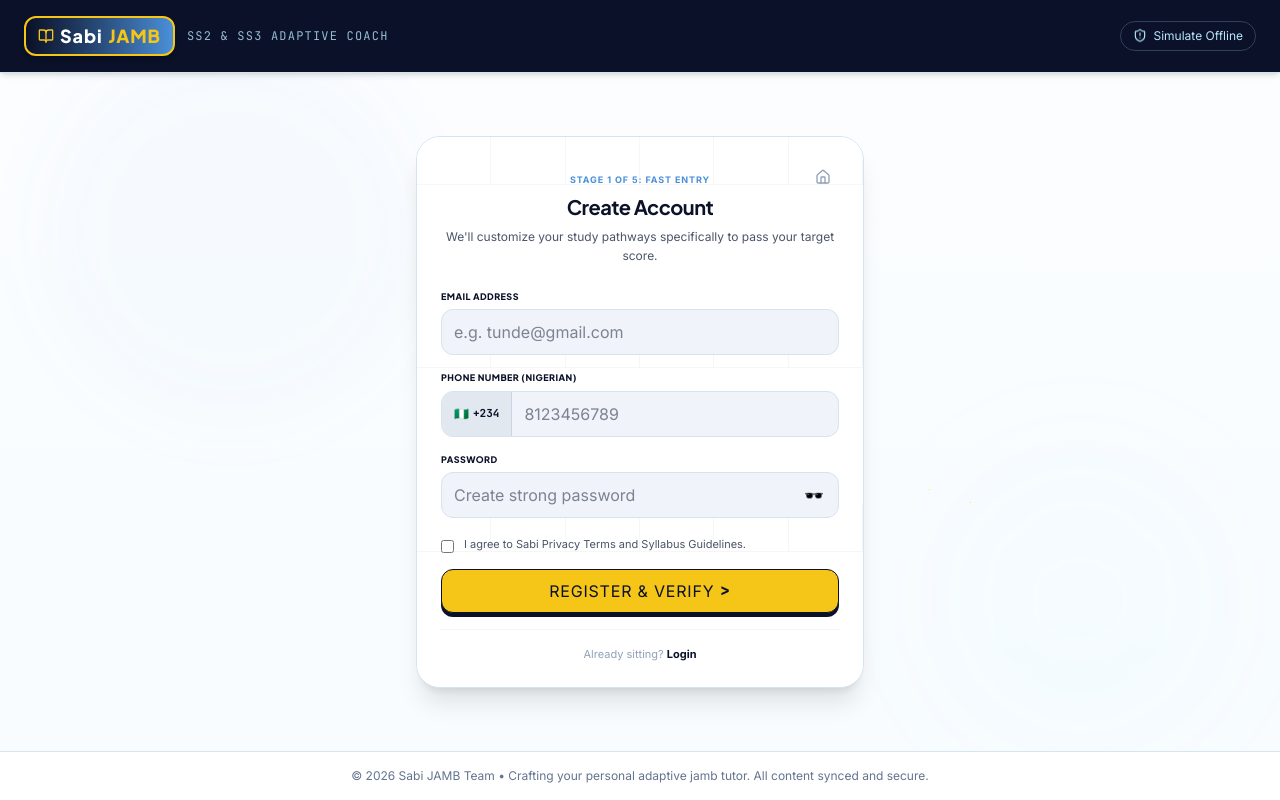
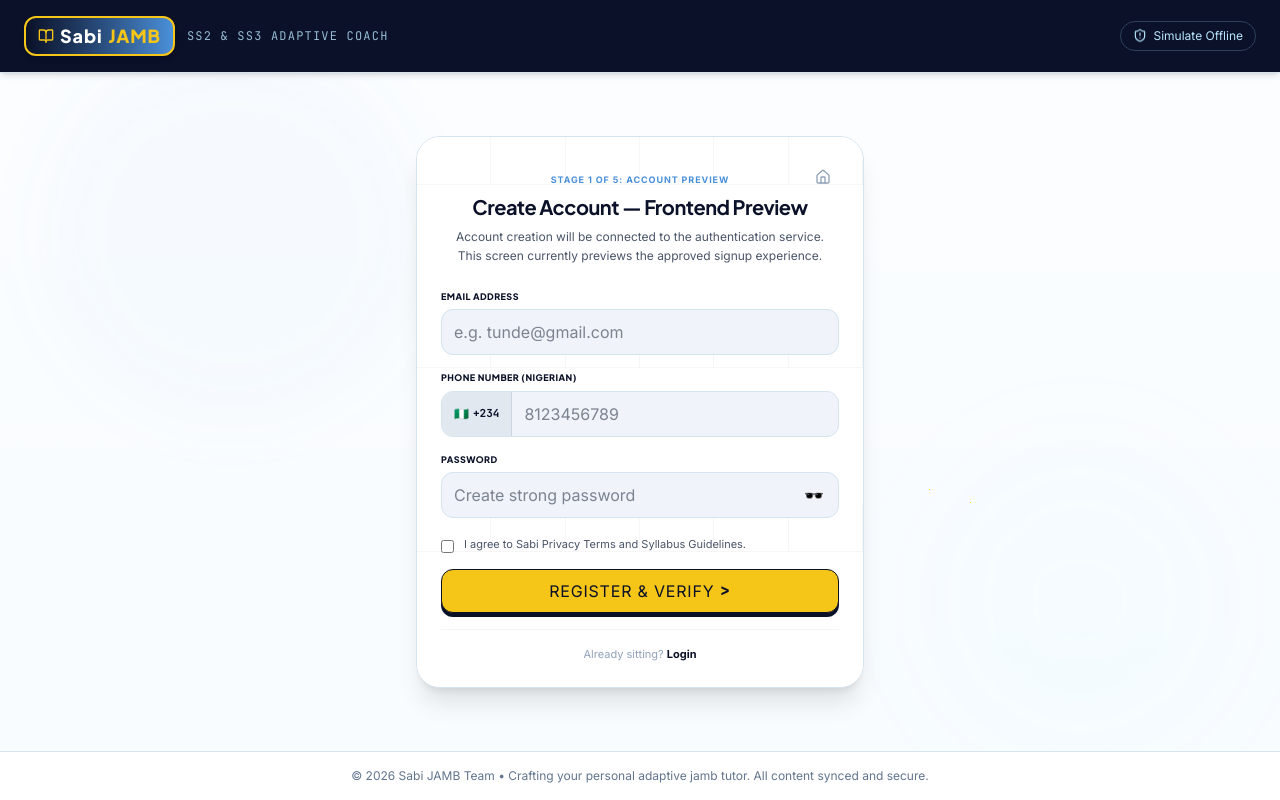
Before and after one commit to Felidonjnr/Sabi, a React (Vite) app: page / in a window 1280 px wide. Built offline with nearby package versions, Linux system fonts and the light colour scheme.

Commit message:
frontend: clarify authentication preview state

```diff
--- a/src/App.tsx
+++ b/src/App.tsx
@@ -205,7 +205,8 @@
   const handleTriggerSignupSubmit = (e: React.FormEvent) => {
     e.preventDefault();
     if (!signupForm.email || !signupForm.password) return;
-    // Open OTP Dialogue
+    // Authentication is not connected to the backend yet.
+    // Keep the OTP surface as a UI preview without claiming a real verification.
     setShowOtpModal(true);
     setOtpError('');
     // Focus first input box
@@ -221,12 +222,13 @@
       return;
     }
     setIsVerifyingOtp(true);
-    // Simulate verification
+    // Preview-only transition. A real implementation must call the
+    // authentication/verification API and use its authoritative session state.
     setTimeout(() => {
       setIsVerifyingOtp(false);
       setShowOtpModal(false);
-      setAppStage('WELCOME_SETUP'); // Proceed
-    }, 1000);
+      setAppStage('WELCOME_SETUP');
+    }, 600);
   };
 
   // Onboarding Question validation and navigation
@@ -970,7 +972,7 @@
 
         <button
           onClick={handleSkipToDashboard}
-          title="Skip to Dashboard"
+          title="Open frontend preview dashboard"
           className="absolute top-6 right-6 z-20 text-slate-400 hover:text-[#0A1128] p-2 hover:bg-slate-100 rounded-full transition-colors flex items-center justify-center"
         >
           <Home className="w-4 h-4" />
@@ -979,13 +981,13 @@
         <div className="space-y-5 pt-2 z-10">
           <div className="text-center space-y-1.5 pt-1">
             <span className="text-[9px] font-black uppercase tracking-widest text-[#4A90D9] block">
-              Stage 1 of 5: FAST ENTRY
+              Stage 1 of 5: ACCOUNT PREVIEW
             </span>
             <h3 className="text-xl font-bold text-[#0A1128] font-display tracking-tight">
-              Create Account
+              Create Account — Frontend Preview
             </h3>
             <p className="text-xs text-[#4A5568] leading-relaxed px-1">
-              We'll customize your study pathways specifically to pass your target score.
+              Account creation will be connected to the authentication service. This screen currently previews the approved signup experience.
             </p>
           </div>
 
@@ -1097,7 +1099,7 @@
               Enter Verification Code
             </h4>
             <p className="text-[11px] text-[#4A5568] leading-normal px-1">
-              We sent a 6-digit verification code to your device.
+              Authentication service is not connected in this frontend preview. Enter any 6 digits to preview the next state.
             </p>
           </div>
 
@@ -1134,13 +1136,13 @@
               </>
             ) : (
               <>
-                <span>CONFIRM CODE</span>
+                <span>CONTINUE PREVIEW</span>
               </>
             )}
           </button>
 
           <p className="text-[11px] text-slate-400 text-center">
-            Didn't get a code? <span className="font-[#0A1128] font-bold text-[#0A1128] hover:underline cursor-pointer">Resend SMS</span>
+            Real OTP delivery and resend will be supplied by the authentication service.
           </p>
         </div>
       </div>
@@ -1159,7 +1161,7 @@
             WELCOME ONBOARD
           </span>
           <p className="text-xs text-sky-100 font-display mt-0.5">
-            Sabi adaptive pathways configured
+            Sabi adaptive pathways — preview
           </p>
         </div>
 
```
